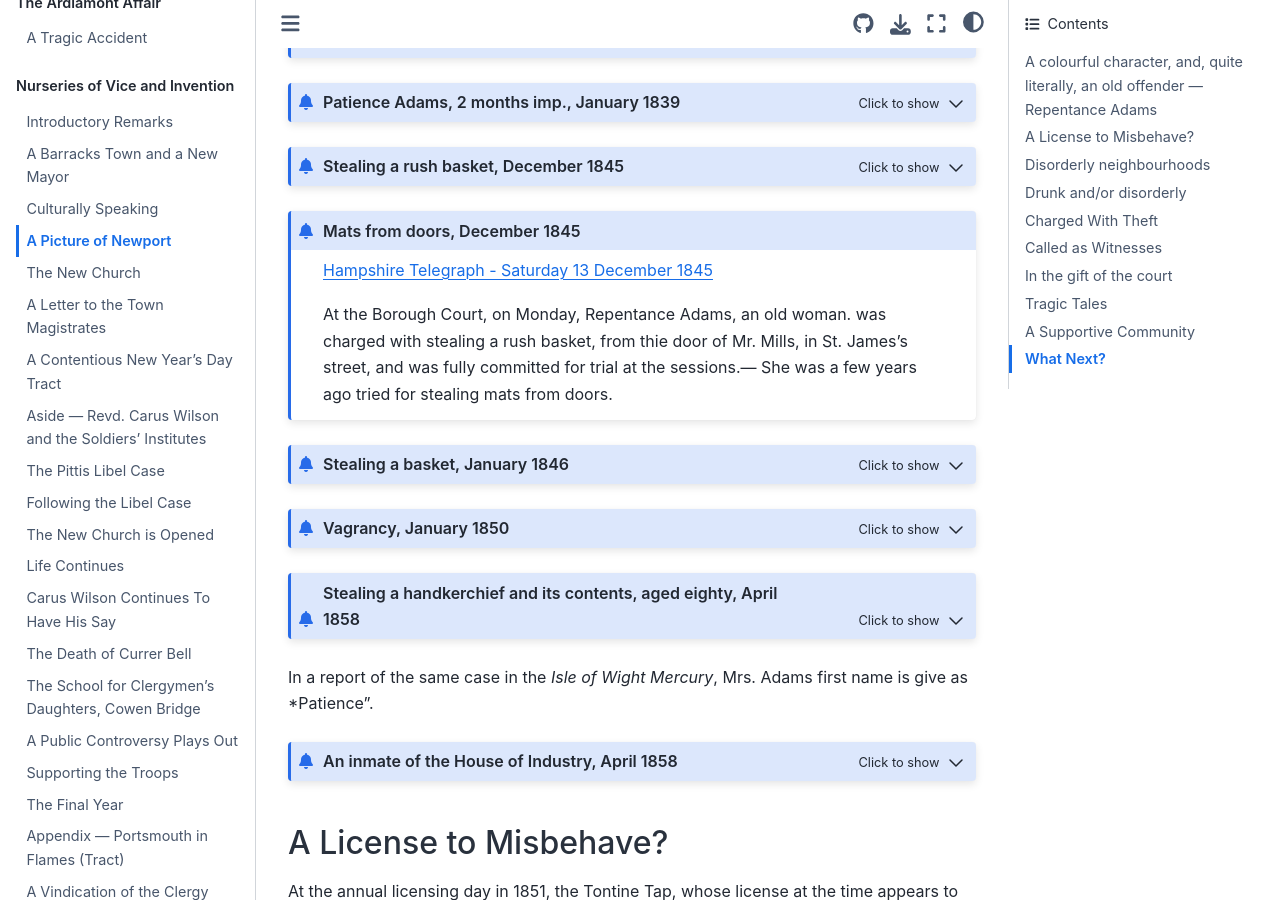
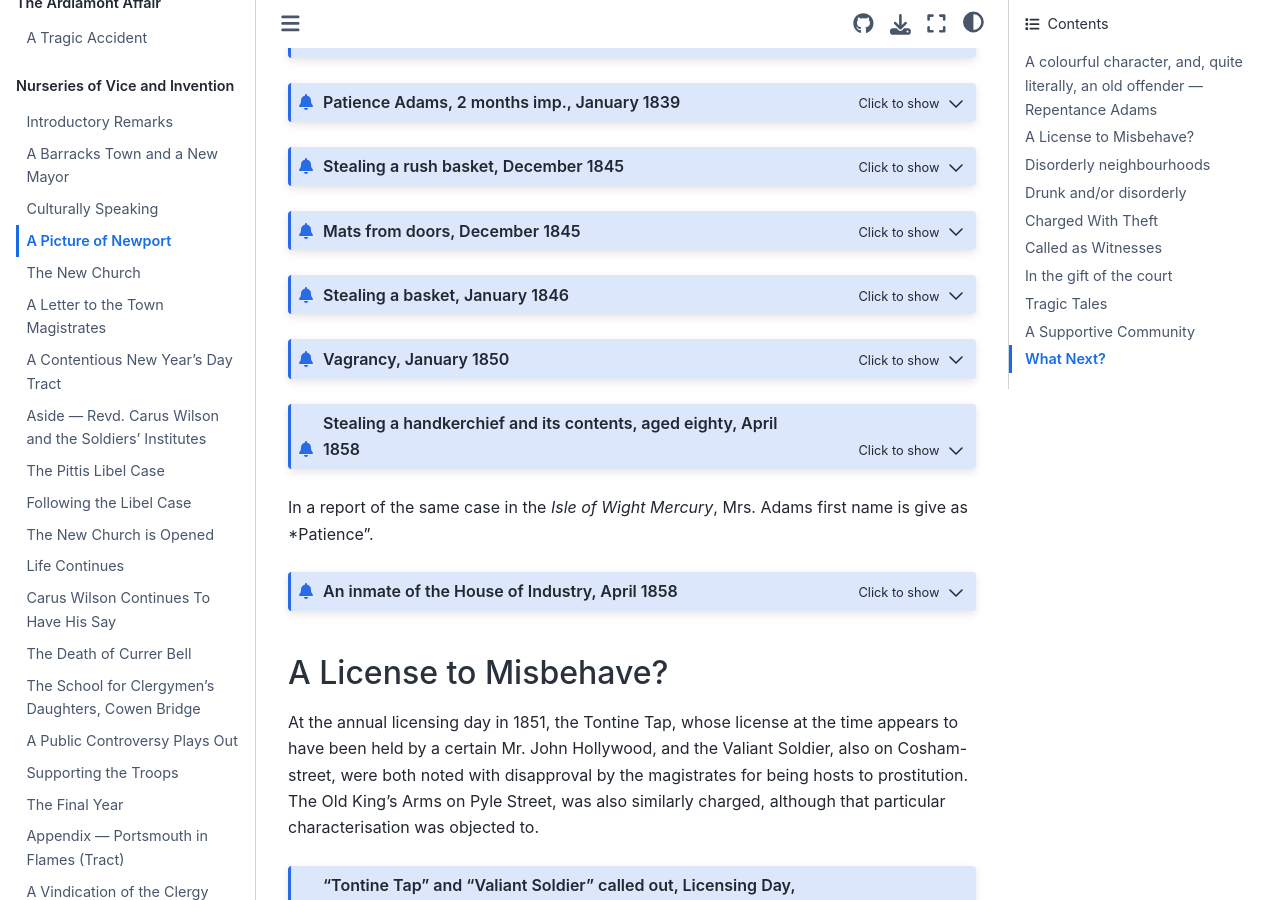
Before and after one commit to psychemedia/island-storynotes, a Jupyter Book: the page built from carus-wilson/10-a-picture-of-newport.md, in a window 1280 px wide and 900 px high, scrolled down 716 px. Built offline with Jupyter Book 1.0.4 settings and Sphinx 7.4.7 and the Sphinx Book theme 1.1.4, drawn with Linux system fonts in a browser that asks for light colours; some of the changed lines change nothing that is shown.

Commit message:
typo in admonition class

````diff
--- a/carus-wilson/10-a-picture-of-newport.md
+++ b/carus-wilson/10-a-picture-of-newport.md
@@ -75,7 +75,7 @@ A woman named Repentance Adams (an old offender, who some years ago created such
 ```
 
 ```{admonition} Mats from doors, December 1845
-:class; dropdown
+:class: dropdown
 [Hampshire Telegraph - Saturday 13 December 1845](https://britishnewspaperarchive.co.uk/viewer/bl/0000069/18451213/004/0001)
 
 At the Borough Court, on Monday, Repentance Adams, an old woman. was charged with stealing a rush basket, from thie door of Mr. Mills, in St. James's street, and was fully committed for trial at the sessions.— She was a few years ago tried for stealing mats from doors.
````
